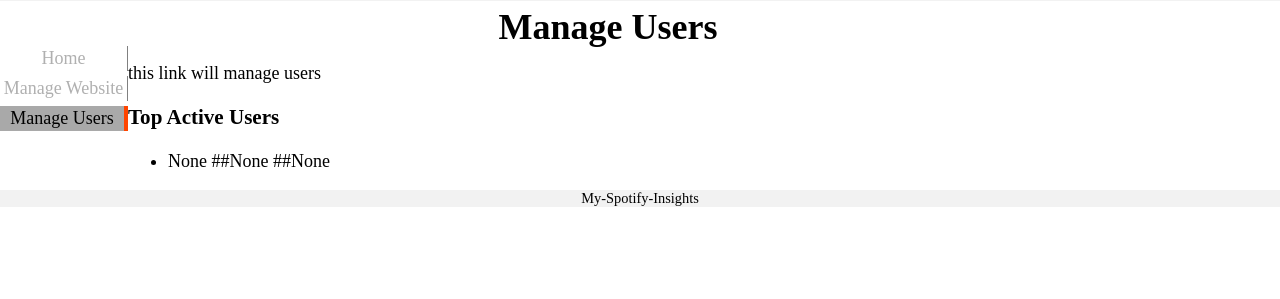
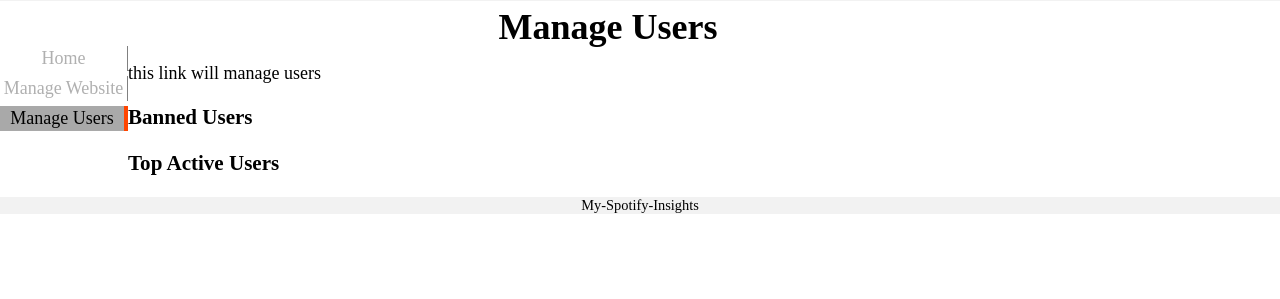
Before and after one commit to magacula/my-spotify-insights, a Flask app: page /admin/manage_users in a window 1280 px wide. Shown: the part 49-348 px from the top of the page. Run offline with Flask 2, Linux system fonts and the light colour scheme; a user stored in the database is signed in; data comes from the database, SQL or seed files in the repository; parts of the project's set-up code (start-up, migrations or seed data) failed here and were passed over; some libraries are stand-ins or nearby versions.

Commit message:
ban/unban user part

```diff
--- a/server/api/blueprints/admin.py
+++ b/server/api/blueprints/admin.py
@@ -1,9 +1,10 @@
-from flask import Blueprint, render_template
+from flask import Blueprint, render_template, flash, redirect, url_for
 from flask_login import login_required, current_user
 #from server.api.decorators import permission_required, login_required
 from server.api.decorators import permission_required
 from server.api.extensions import limiter, db
 from server.api.models import *
+from server.api.forms.admin import Ban_Reason_Form
 #from server.api.utils import connect_to_database, init_db
 #routes for admin related works
 
@@ -178,7 +179,10 @@ def database_status():
 @login_required
 def manage_users():
     return render_template("manage_users.html",
-                           top_active_users=top_active_users(100))
+                           top_active_users=top_active_users(100),
+                           banned_users=banned_users(100)
+                           )
+
 
 
 
@@ -187,47 +191,80 @@ def top_active_users(count=100):
     #{'user_id':{'user_name':name, 'user_email':email, 'last_active':time, 'last_ip':ip} }
     status = {}
 
-    db_users = User.query.order_by(User.last_active_timestamp.desc()).limit(count).all()
+    db_users = User.query.filter(User.banned == False).order_by(User.last_active_timestamp.desc()).limit(count).all()
     #db_users = User.query.limit(count).all()
 
     for one_user in db_users:
         temp_dict = {}
         temp_dict['user_name'] = one_user.user_name
         temp_dict['user_email'] = one_user.user_email
+        temp_dict['last_ip'] = one_user.ip_addr
         temp_dict['last_active'] = one_user.last_active_timestamp
+
+        status[one_user.user_id] = temp_dict
+
+    return status
+
+@login_required
+def banned_users(count=100):
+    status = {}
+
+    db_users = User.query.filter(User.banned == True).order_by(User.last_active_timestamp.desc()).limit(count).all()
+    for one_user in db_users:
+        temp_dict = {}
+        temp_dict['user_name'] = one_user.user_name
+        temp_dict['user_email'] = one_user.user_email
         temp_dict['last_ip'] = one_user.ip_addr
+        temp_dict['last_active'] = one_user.last_active_timestamp
+        temp_dict['reason'] = one_user.banned_reason
 
         status[one_user.user_id] = temp_dict
 
     return status
 
 
-@admin_bp.route("/admin/manage_users/ban/<user_id>")
+#FIXME: change to post request
+@admin_bp.route("/admin/manage_users/ban/<user_id>", methods=['GET','POST'])
 @limiter.limit("1 per second")
 @login_required
 def ban_user(user_id):
-    if current_user.id == user_id:
-        return "You can not ban youself"
+    form = Ban_Reason_Form()
 
-    db_user = User.query.filter(User.user_id == user_id).first()
-    if not db_user:
-        return "",404
+    #post, and pass validation
+    if form.validate_on_submit():
+        if current_user.user_id == user_id:
+            flash("You can not ban yourself...")
+            return redirect(url_for('admin.manage_users'))
 
-    db_user.banned = True
-    db.session.commit()
+        db_user = User.query.filter(User.user_id == user_id).first()
+        if not db_user:
+            flash("User not found...")
+            return redirect(url_for('admin.manage_users')), 404
 
-    return ""
+        db_user.banned = True
+        db_user.banned_reason=form.reason.data
+        db.session.commit()
+        flash("Banned user...")
+        return redirect(url_for('admin.manage_users'))
+
+    #else, return the form to fill out
+    return render_template('ban_user.html', form=form)
+
+
 
 
 @admin_bp.route("/admin/manage_users/unban/<user_id>")
 @limiter.limit("1 per second")
-#@login_required
+@login_required
 def unban_user(user_id):
     db_user = User.query.filter(User.user_id == user_id).first()
     if not db_user:
-        return "",404
+        flash("User not exist...")
 
-    db_user.banned = False
-    db.session.commit()
+    else:
+        db_user.banned = False
+        db.session.commit()
+        flash("Unbanned user...")
 
-    return ""
+
+    return redirect(url_for('admin.manage_users'))
--- a/server/api/templates/admin/manage_users.html
+++ b/server/api/templates/admin/manage_users.html
@@ -6,16 +6,34 @@
 {% block content %}
 {% from 'bootstrap/form.html' import render_form %}
 this link will manage users
+    <h3>Banned Users</h3>
+    <ul>
+        {% for one_user_id in banned_users %}
+        <li>
+            {{banned_users[one_user_id]['user_name']}}
+            ##{{banned_users[one_user_id]['last_ip']}}
+            ##{{banned_users[one_user_id]['reason']}}
+            ##{{banned_users[one_user_id]['last_active']}}
+        </li>
+        <a href="{{url_for('admin.unban_user', user_id=one_user_id) }}">Unban User</a>
+        {% endfor %}
+
+    </ul>
+
+
     <h3>Top Active Users</h3>
     <ul>
 
-        {% for one_user in top_active_users %}
+        {% for one_user_id in top_active_users %}
             <li>
-                {{top_active_users[one_user]['user_name']}}
-                ##{{top_active_users[one_user]['last_ip']}}
-                ##{{top_active_users[one_user]['last_active']}}
+                {{top_active_users[one_user_id]['user_name']}}
+                ##{{top_active_users[one_user_id]['last_ip']}}
+                ##{{top_active_users[one_user_id]['last_active']}}
             </li>
+            <a href="{{url_for('admin.ban_user', user_id=one_user_id) }}">Ban User</a>
         {% endfor %}
+
+
     </ul>
 
 {% endblock %}
```
Also changed, not shown: server/api/forms/admin.py (added, +8 -0 lines), server/api/templates/admin/ban_user.html (added, +12 -0 lines).
